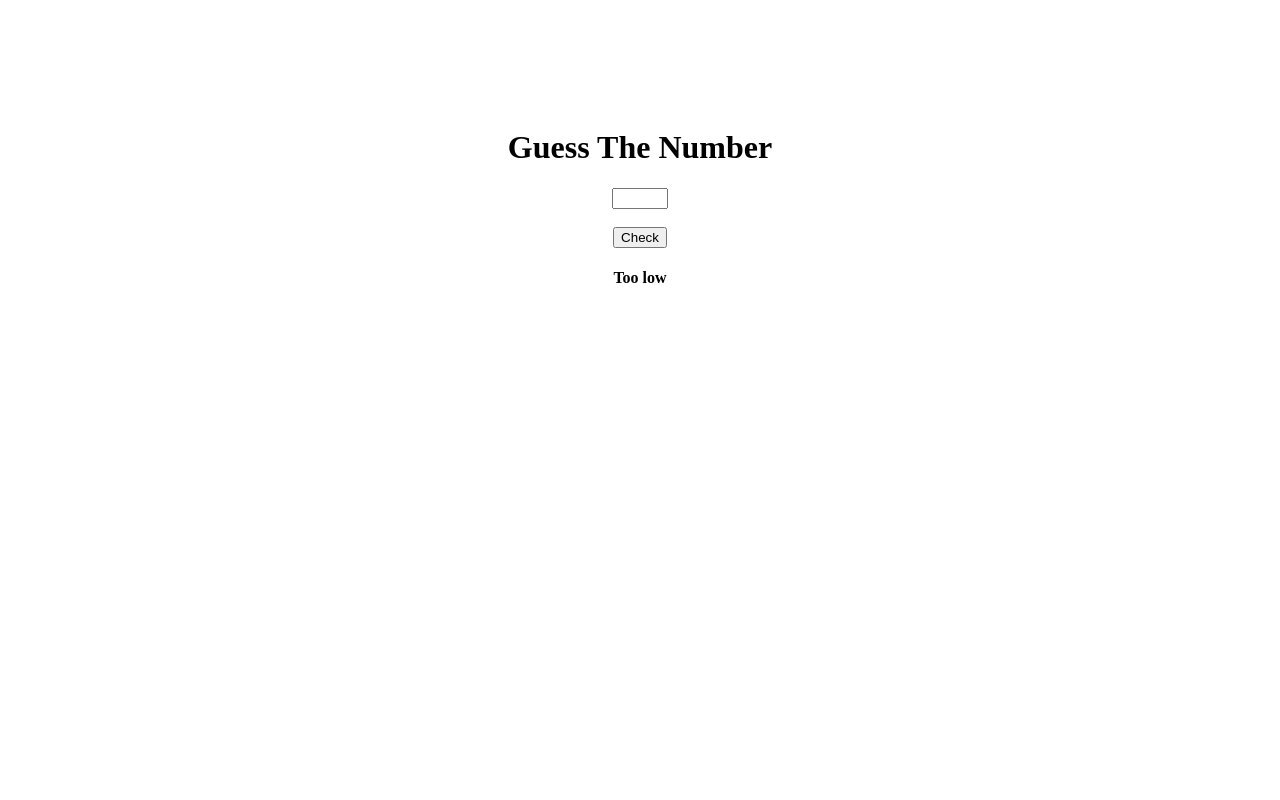
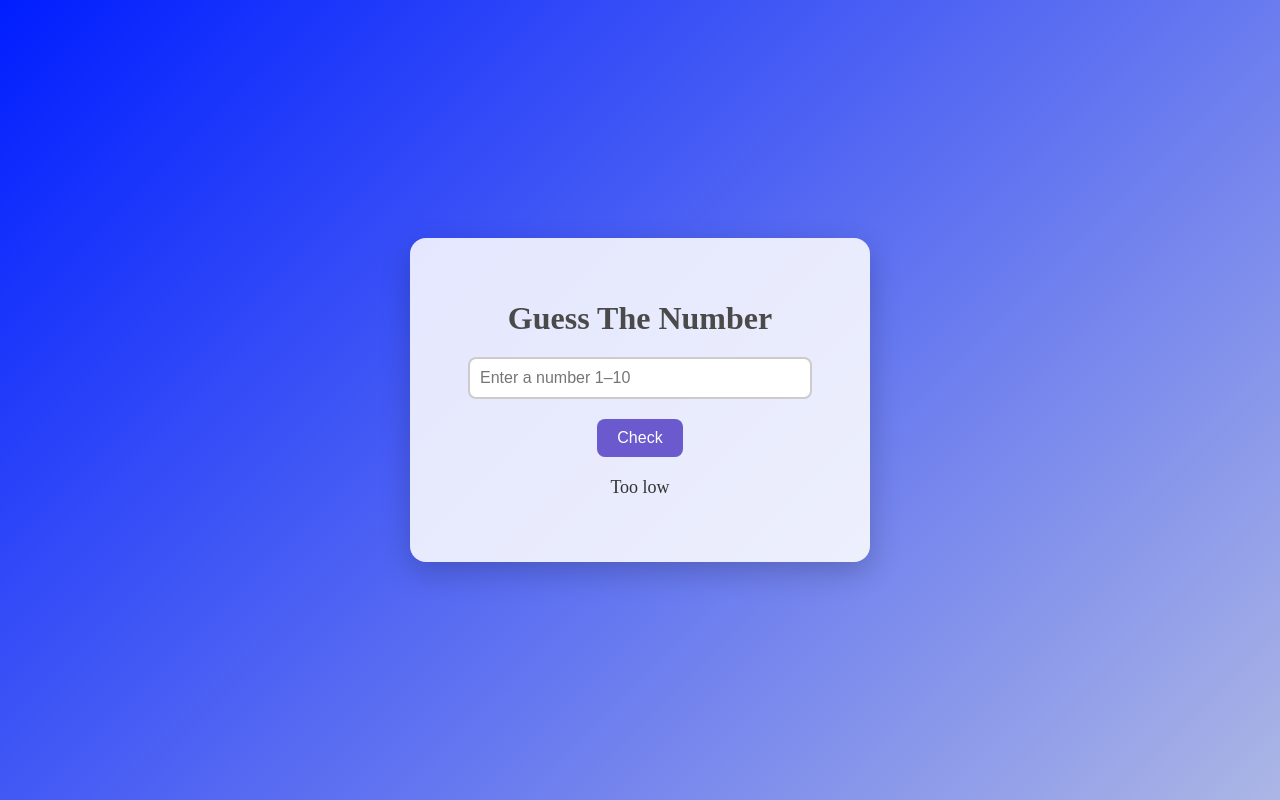
Before and after one commit to brohanminfy/JsAssignmentDay1, a plain HTML site: page Part4/index.html in a window 1280 px wide. Both pictures are taken after a click on the button "Check". Drawn offline with Linux system fonts and the light colour scheme.

Commit message:
Assignment Done

```diff
--- a/Part1/P11(const).js
+++ b/Part1/P11(const).js
@@ -1,2 +1,2 @@
 const favoriteFood = "Masala Dosa"
-favoriteFood = "Normal Dosa"
+console.log(favoriteFood)
--- a/Part4/P42.js
+++ b/Part4/P42.js
@@ -1,6 +1,6 @@
 const createGame = ()=>{
     let secretNumber  = Math.floor(Math.random() * 10) + 1;
-    const guess = (number)=>{
+    const guess = (number)  =>{
         console.log(secretNumber)
         console.log(number)
         if(number==secretNumber){
@@ -8,6 +8,7 @@ const createGame = ()=>{
 
         }
         else if(number>secretNumber){
+
             return("Too high")
         }
         else{
@@ -21,6 +22,23 @@ const checkNumber = ()=>{
     var num = parseInt(document.getElementById("userNumber").value)
 
     var output = player1(num)
-        document.getElementById("output").innerHTML=output
+    const bodyElement = document.querySelector('body')
+    document.getElementById("output").innerHTML=output
+    if(output==="Too high"){
+         bodyElement.classList.remove('toolow')
+        bodyElement.classList.remove('correct')
 
+        bodyElement.classList.add('toohigh')
+    }
+    else if(output==="Too low"){
+        bodyElement.classList.remove('toohigh')
+        bodyElement.classList.remove('correct')
+        bodyElement.classList.add('toolow')
+
+    }
+    else if(output==="You guessed it"){
+         bodyElement.classList.remove('toohigh')
+        bodyElement.classList.remove('toolow')
+        bodyElement.classList.add('correct')
+    }
 }
--- a/Part4/index.html
+++ b/Part4/index.html
@@ -3,27 +3,89 @@
 <head>
     <meta charset="UTF-8">
     <meta name="viewport" content="width=device-width, initial-scale=1.0">
-    <title>GAME</title>
+    <title>Guess The Number Game</title>
     <style>
-        div{
+        body {
+            margin: 0;
+            padding: 0;
+            background: linear-gradient(135deg, #ffffff, #ffffff);
             display: flex;
+            justify-content: center;
             align-items: center;
-            justify-content: center;
-            flex-direction: column;
-            height: 50vh;
+            height: 100vh;
+            color: #333;
+        }
 
+        .container {
+            background-color: #ffffffdd;
+            padding: 40px 30px;
+            border-radius: 16px;
+            box-shadow: 0 10px 30px rgba(0, 0, 0, 0.2);
+            text-align: center;
+            width: 90%;
+            max-width: 400px;
+        }
+
+        h1 {
+            margin-bottom: 20px;
+            color: #4a4a4a;
+        }
+
+        input[type="number"] {
+            padding: 10px;
+            font-size: 16px;
+            width: 80%;
+            border: 2px solid #ccc;
+            border-radius: 8px;
+            margin-bottom: 20px;
+        }
+
+        input[type="number"]:focus {
+            border-color: #6a5acd;
+            outline: none;
+        }
+
+        button {
+            padding: 10px 20px;
+            font-size: 16px;
+            background-color: #6a5acd;
+            color: white;
+            border: none;
+            border-radius: 8px;
+            cursor: pointer;
+            transition: background-color 0.3s ease;
+        }
+
+        button:hover {
+            background-color: #5a4bb2;
+        }
+
+        #output {
+            margin-top: 20px;
+            font-size: 18px;
+            font-weight: 500;
+        }
+        .toohigh{
+            background: linear-gradient(135deg, hsl(0, 91%, 55%), #acb6e5);
+        }
+
+           .toolow{
+             background: linear-gradient(135deg, hsl(233, 100%, 50%), #acb6e5);
+        }
+        .correct{
+                background: linear-gradient(135deg, hsl(113, 98%, 60%), #acb6e5);
 
         }
     </style>
     <script src="P42.js"></script>
 </head>
 <body>
-    <div>
-    <h1>Guess The Number</h1>
-    <input type="number" name="userNumber" id="userNumber" min="1" max="10">
-    <br>
-    <button id="checkButton" onclick="checkNumber()">Check</button>
-    <h4 id="output"></h4>
+    <div class="container">
+        <h1>Guess The Number</h1>
+        <input type="number" name="userNumber" id="userNumber" min="1" max="10" placeholder="Enter a number 1–10">
+        <br>
+        <button id="checkButton" onclick="checkNumber()">Check</button>
+        <h4 id="output"></h4>
     </div>
 </body>
 </html>
```
Also changed, not shown: Part2/P24.js (+5 -4 lines), P11.png (added), P12.png (added), P13.png (added), 1 other file.
